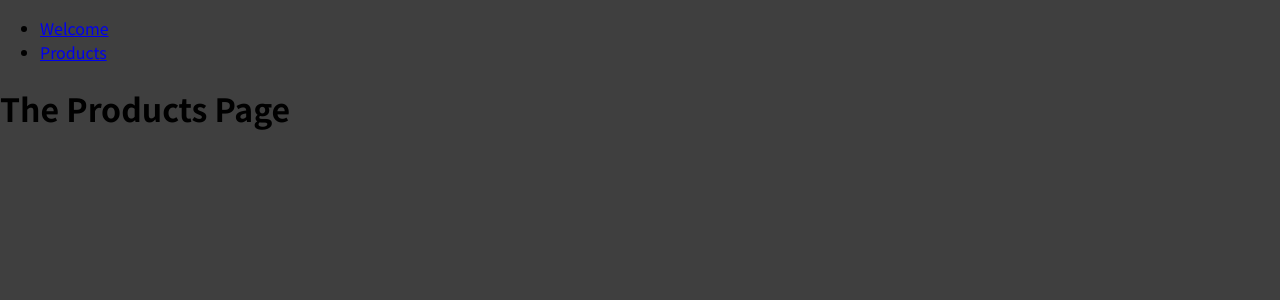
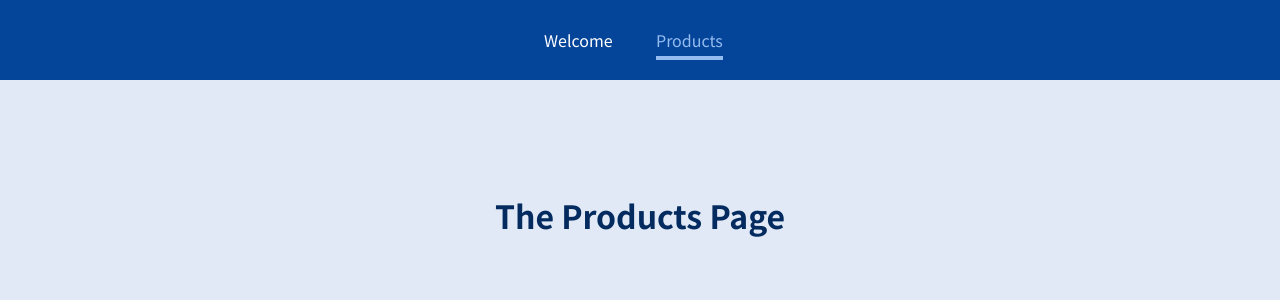
Before and after one commit to Jtsant/React-Router, a JavaScript app: page /products in a window 1280 px wide. Shown: the top 300 px of the page. Built offline with nearby package versions, Linux system fonts and the light colour scheme.

Commit message:
NavLinks

```diff
--- a/src/components/MainHeader.js
+++ b/src/components/MainHeader.js
@@ -1,15 +1,21 @@
-import { Link } from "react-router-dom";
+import { NavLink } from "react-router-dom";
+
+import classes from "./MainHeader.module.css";
 
 const MainHeader = () => {
   return (
-    <header>
+    <header className={classes.header}>
       <nav>
         <ul>
           <li>
-            <Link to="/welcome">Welcome</Link>
+            <NavLink activeClassName={classes.active} to="/welcome">
+              Welcome
+            </NavLink>
           </li>
           <li>
-            <Link to="/products">Products</Link>
+            <NavLink activeClassName={classes.active} to="/products">
+              Products
+            </NavLink>
           </li>
         </ul>
       </nav>
--- /dev/null
+++ b/src/components/MainHeader.module.css
@@ -0,0 +1,38 @@
+.header {
+  width: 100%;
+  height: 5rem;
+  background-color: #044599;
+  padding: 0 10%;
+}
+
+.header nav {
+  height: 100%;
+}
+
+.header ul {
+  height: 100%;
+  list-style: none;
+  display: flex;
+  padding: 0;
+  margin: 0;
+  align-items: center;
+  justify-content: center;
+}
+
+.header li {
+  margin: 0 1rem;
+  width: 5rem;
+}
+
+.header a {
+  color: white;
+  text-decoration: none;
+}
+
+.header a:hover,
+.header a:active,
+.header a.active {
+  color: #95bcf0;
+  padding-bottom: 0.25rem;
+  border-bottom: 4px solid #95bcf0;
+}
--- a/src/index.css
+++ b/src/index.css
@@ -1,14 +1,26 @@
-@import url('https://fonts.googleapis.com/css2?family=Noto+Sans+JP:wght@400;700&display=swap');
+@import url("https://fonts.googleapis.com/css2?family=Noto+Sans+JP:wght@400;700&display=swap");
 
 * {
   box-sizing: border-box;
 }
 
 html {
-  font-family: 'Noto Sans JP', sans-serif;
+  font-family: "Noto Sans JP", sans-serif;
 }
 
 body {
   margin: 0;
-  background-color: #3f3f3f;
+  background-color: #e0e9f5;
 }
+
+main {
+  margin-top: 7rem;
+  text-align: center;
+}
+
+h1,
+h2,
+h3,
+p {
+  color: #042b5f;
+}
```
Also changed, not shown: 1 other file (tests, documents, lock files or other folders).
